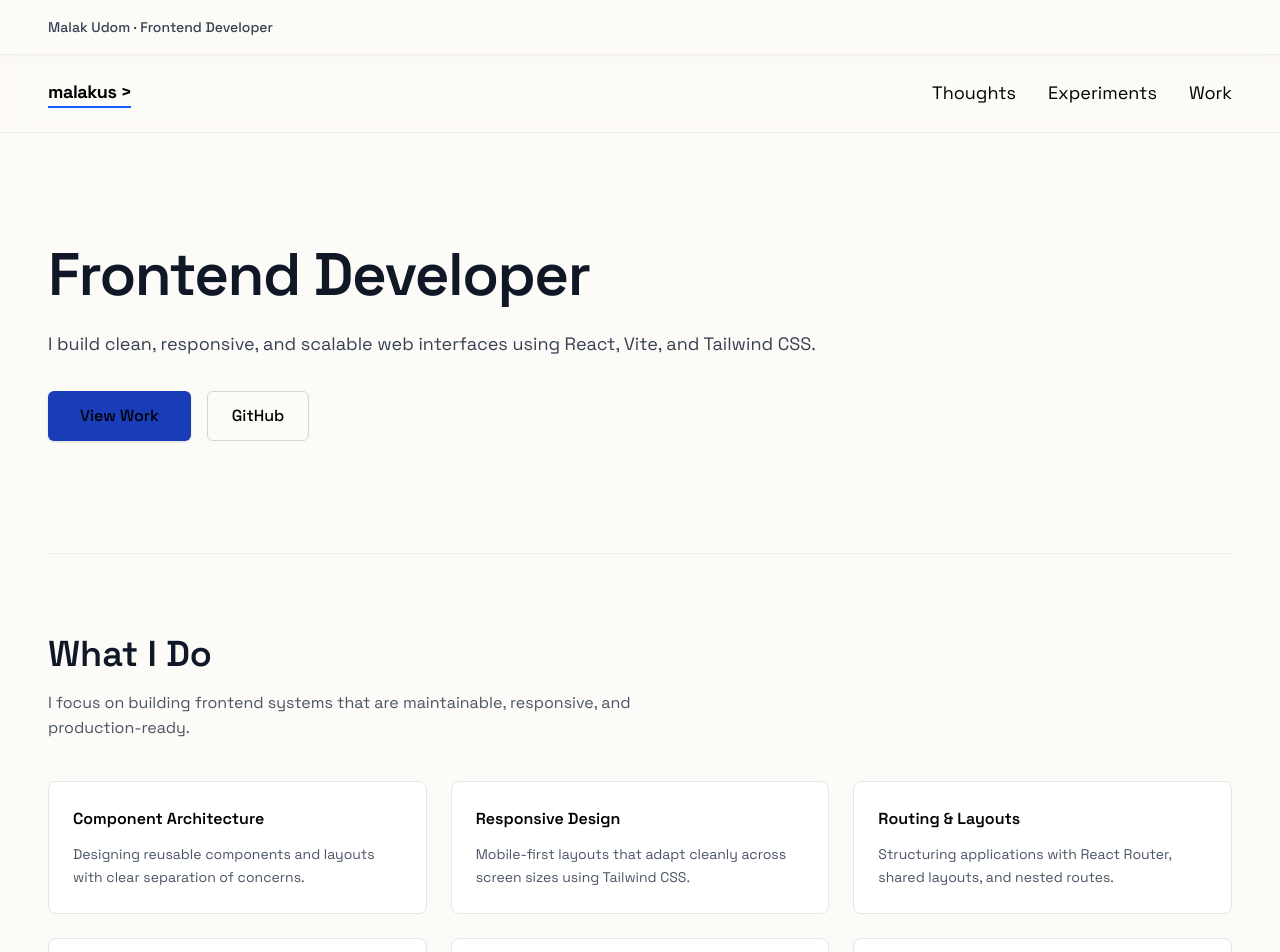
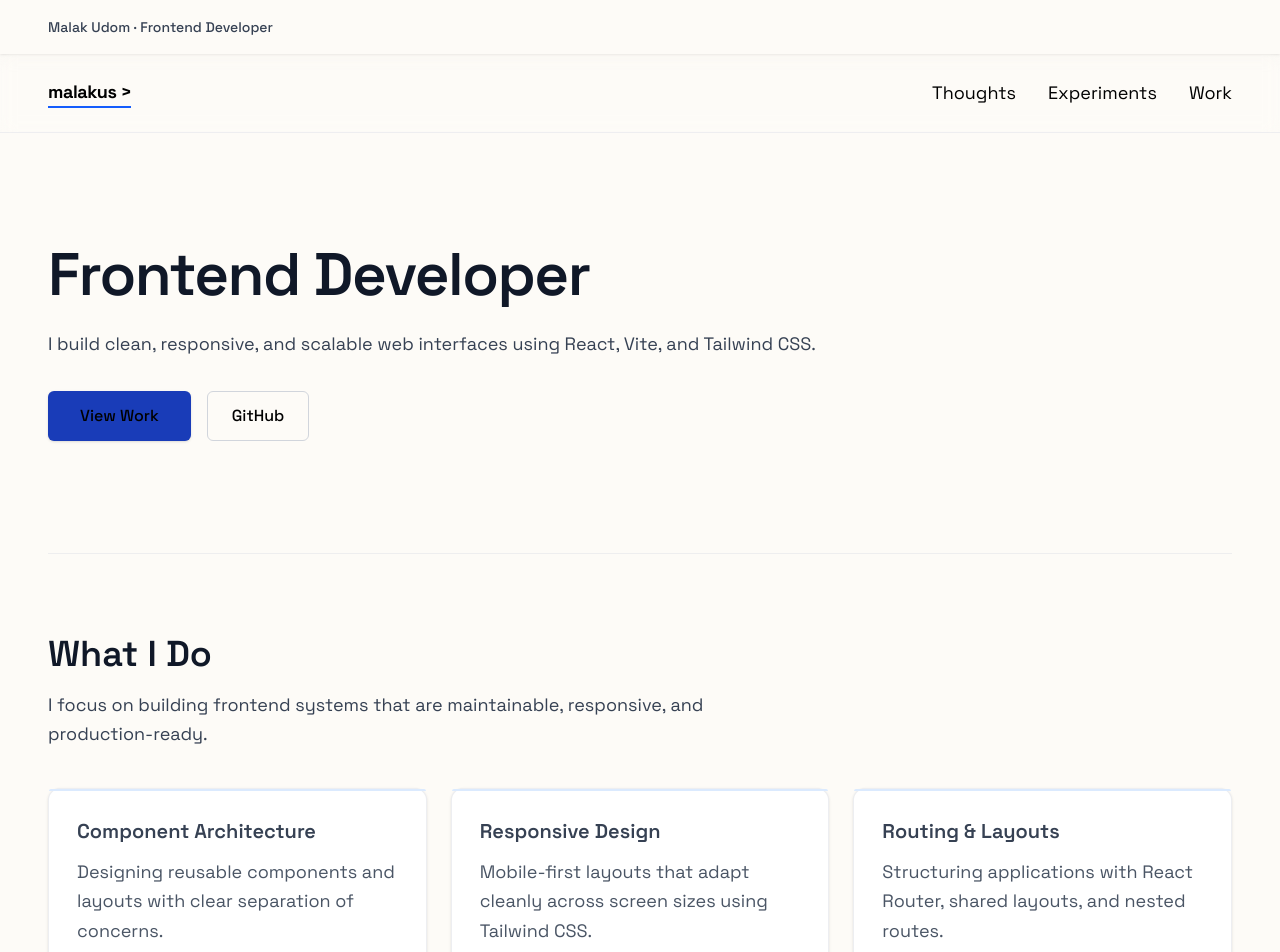
Before and after one commit to malakus4/portfolio-react, a React (Vite) app: page / in a window 1280 px wide. Shown: the top 952 px of the page. Built offline with nearby package versions, Linux system fonts and the light colour scheme.

Commit message:
style: improve Skills section ui

```diff
--- a/src/components/sections/Skills.jsx
+++ b/src/components/sections/Skills.jsx
@@ -8,7 +8,7 @@ function Skills() {
         What I Do
       </h2>
 
-      <p className="mt-4 max-w-2xl text-gray-600">
+      <p className="mt-4 max-w-2xl text-base sm:text-lg text-gray-700 leading-relaxed">
         I focus on building frontend systems that are maintainable,
         responsive, and production-ready.
       </p>
--- a/src/components/ui/SkillCard.jsx
+++ b/src/components/ui/SkillCard.jsx
@@ -1,17 +1,27 @@
 function SkillCard({ title, description }) {
   return (
-    <div className="
-      rounded-lg border border-gray-200
-      p-6
-      bg-surface
-      transition
-      hover:shadow-sm
-    ">
-      <h3 className="section-subtitle">
+    <div
+      className="
+        relative
+        rounded-xl
+        bg-surface
+        p-6 sm:p-7
+        border border-gray-200/70
+        shadow-sm
+        transition-all duration-200
+        hover:-translate-y-0.5
+        hover:shadow-md
+        hover:border-blue-200
+      "
+    >
+      {/* subtle accent line */}
+      <span className="absolute inset-x-0 top-0 h-0.5 rounded-t-xl bg-blue-100"></span>
+
+      <h3 className="text-lg sm:text-xl font-semibold text-gray-700">
         {title}
       </h3>
 
-      <p className="mt-3 text-sm text-gray-600 leading-relaxed">
+      <p className="mt-3 text-base sm:text-lg text-gray-600 leading-relaxed">
         {description}
       </p>
     </div>
--- a/src/index.css
+++ b/src/index.css
@@ -72,7 +72,7 @@ html {
     @apply text-2xl sm:text-3xl lg:text-4xl font-bold text-gray-900;
   }
 
-  .section-subtitl {
+  .section-subtitle {
     @apply text-lg sm:text-xl font-semibold text-gray-900;
   }
 
```
